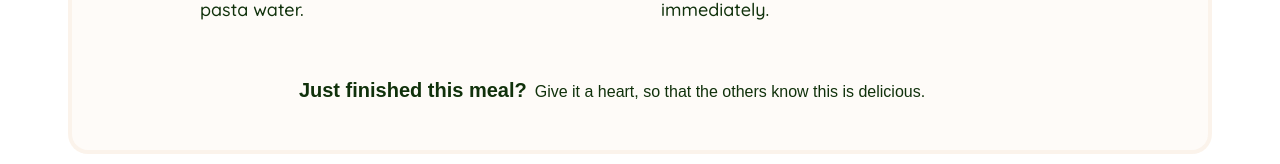
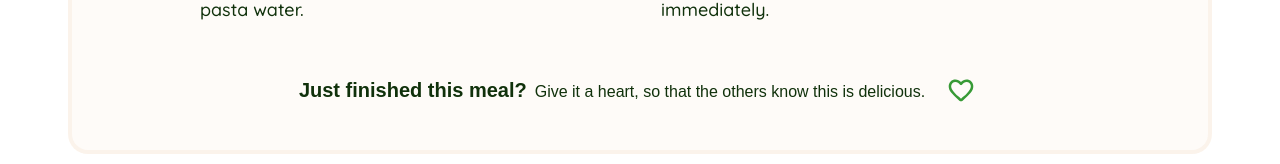
Before and after one commit to FatihYalcin42/code-cuisine, an Angular app: page /preparation in a window 1280 px wide. Shown: the part 1326-1490 px from the top of the page. Built offline with nearby package versions, Linux system fonts and the light colour scheme.

Commit message:
fix: render the recipe like button with the actual heart svg asset

```diff
--- a/src/app/pages/preparation-page/preparation-page.html
+++ b/src/app/pages/preparation-page/preparation-page.html
@@ -150,7 +150,14 @@
             [attr.aria-label]="isLiked() ? 'Remove heart from this recipe' : 'Give this recipe a heart'"
             (click)="toggleLike()"
           >
-            <span class="preparation-like-icon" aria-hidden="true"></span>
+            <img
+              class="preparation-like-icon"
+              src="/Icons/Heart.svg"
+              width="32"
+              height="32"
+              alt=""
+              aria-hidden="true"
+            />
           </button>
         </section>
       </div>
--- a/src/app/pages/preparation-page/preparation-page.scss
+++ b/src/app/pages/preparation-page/preparation-page.scss
@@ -496,22 +496,14 @@
 .preparation-like-icon {
   width: 32px;
   height: 32px;
-  background-color: transparent;
-  border: 0;
-  mask-image: url('/Icons/Heart.svg');
-  mask-repeat: no-repeat;
-  mask-position: center;
-  mask-size: contain;
-  -webkit-mask-image: url('/Icons/Heart.svg');
-  -webkit-mask-repeat: no-repeat;
-  -webkit-mask-position: center;
-  -webkit-mask-size: contain;
-  box-shadow: inset 0 0 0 2px #1e5515;
+  display: block;
+  opacity: 0.78;
+  transition: opacity 160ms ease, transform 160ms ease;
 }
 
 .preparation-like-button.is-active .preparation-like-icon {
-  background-color: #1e5515;
-  box-shadow: none;
+  opacity: 1;
+  transform: scale(1.04);
 }
 
 .preparation-steps {
```
